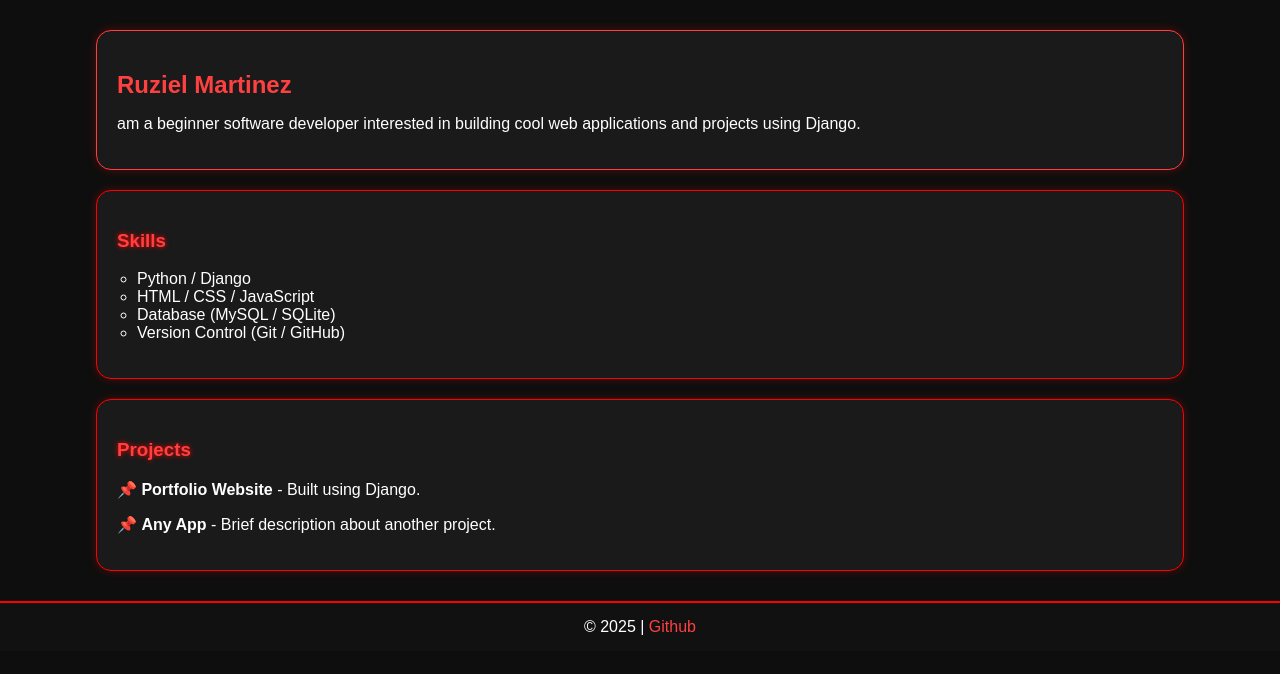
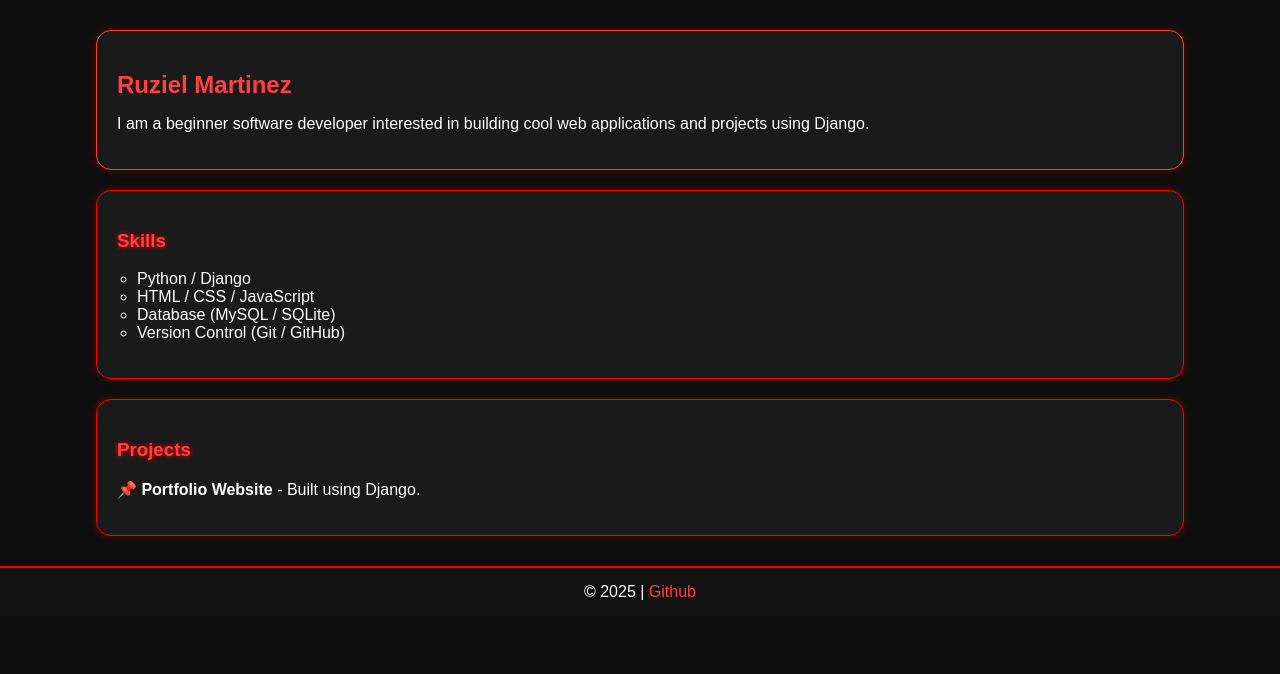
Before and after one commit to martinez2222/django-portfolio, a Django app: page / in a window 1280 px wide. Shown: the part 79-753 px from the top of the page. Run offline with Django 5.2, Linux system fonts and the light colour scheme.

Commit message:
Updated homepage design and templates

```diff
--- a/main/templates/home.html
+++ b/main/templates/home.html
@@ -106,7 +106,7 @@
 
         <div>
             <h2>Ruziel Martinez</h2>
-            <p>am a beginner software developer interested in building cool web applications and projects using Django.</p>
+            <p>I am a beginner software developer interested in building cool web applications and projects using Django.</p>
         </div>
     </div>
 
@@ -125,7 +125,7 @@
     <div class="projects">
         <h3>Projects</h3>
         <p>📌 <b>Portfolio Website</b> - Built using Django.</p>
-        <p>📌 <b>Any App</b> - Brief description about another project.</p>
+
     </div>
 
 </div>
```
